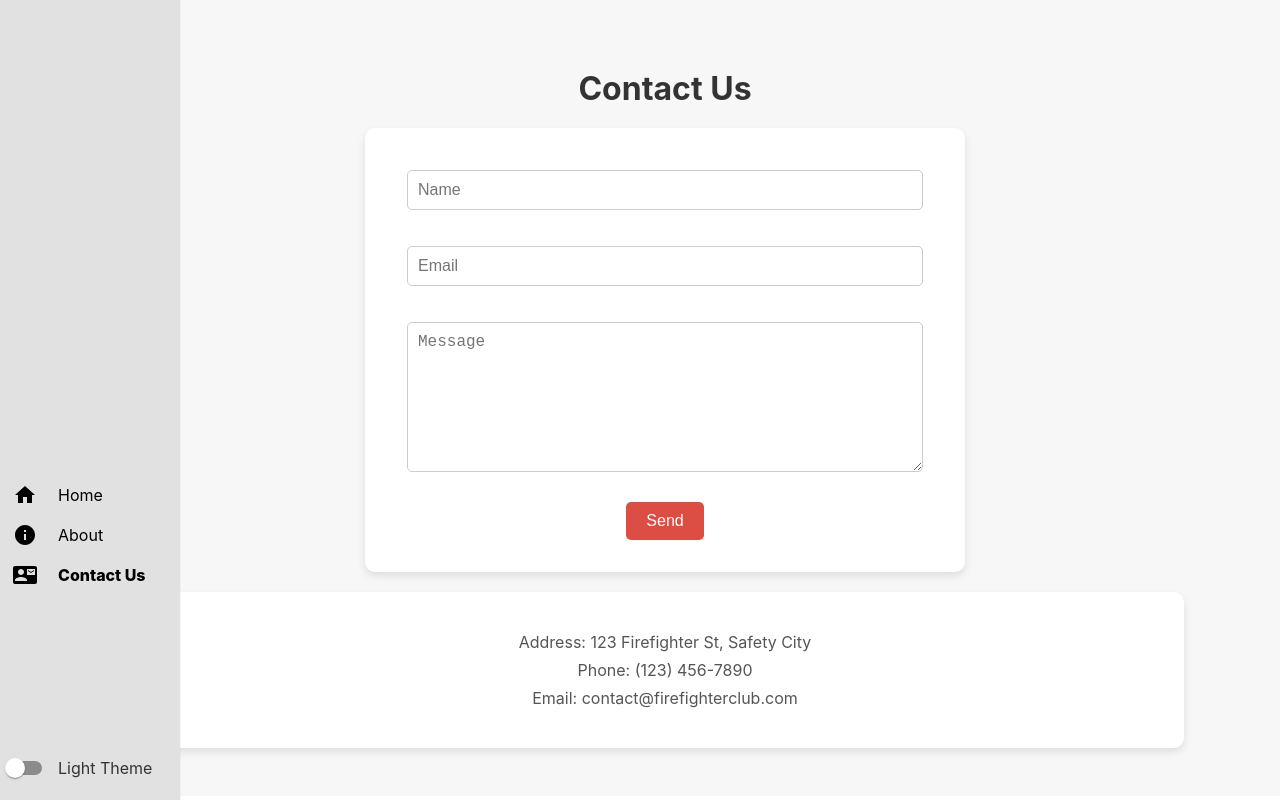
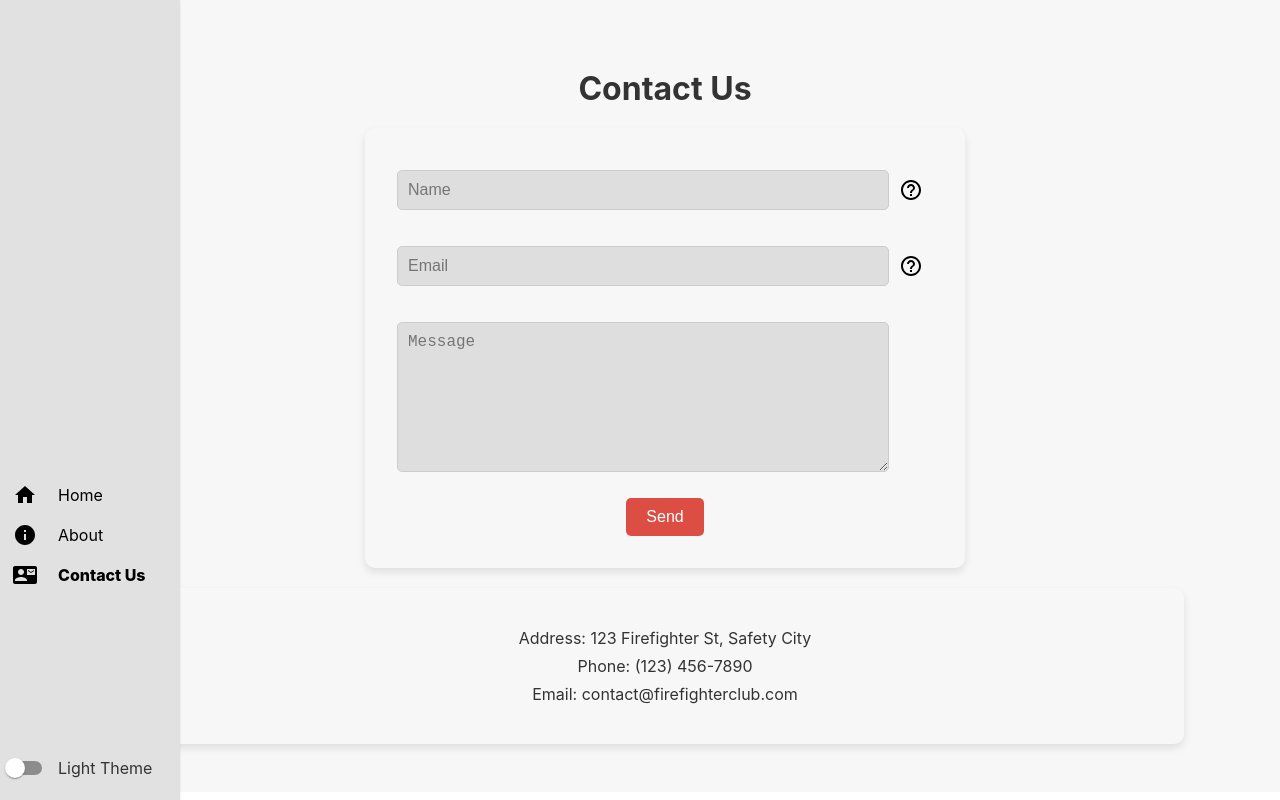
Before and after one commit to UCSC-practicals-22001451/rad-assignment-1, a React (Create React App) app: page /contact in a window 1280 px wide. Built offline with nearby package versions, Linux system fonts and the light colour scheme.

Commit message:
feat: add form validation and tooltips

```diff
--- a/src/pages/Contact/ContactPage.css
+++ b/src/pages/Contact/ContactPage.css
@@ -12,7 +12,7 @@
 .contact form {
   max-width: 600px;
   margin: auto;
-  background-color: #fff;
+  background-color: var(--background-color);
   padding: 2rem;
   border-radius: 10px;
   box-shadow: 0 4px 8px var(--shadow-color);
@@ -20,23 +20,39 @@
 
 .form-group {
   margin-bottom: 1rem;
+  display: flex;
+  align-items: center;
+  gap: 10px;
+}
+
+.icon-placeholder {
+  display: flex;
+  align-items: center;
+  justify-content: center;
+  width: 24px;
+  height: 24px;
+}
+
+.placeholder-icon {
+  color: var(--placeholder-color);
 }
 
 .contact input,
 .contact textarea {
-  width: calc(100% - 20px);
+  width: calc(100% - 44px); /* Adjusted to make room for the icon */
   padding: 10px;
   margin: 10px 0;
   font-size: 16px;
   border: 1px solid var(--input-border-color);
   border-radius: 5px;
-  transition: border-color 0.3s;
+  background-color: var(--shadow-color);
+  color: var(--text-color);
 }
 
 .contact input:focus,
 .contact textarea:focus {
-  border-color: var(--primary-color);
-  outline: none;
+  border-color: var(--shadow-color);
+  outline: 2px solid var(--text-color);
 }
 
 .contact textarea {
@@ -61,7 +77,7 @@
 
 .contact-info {
   margin-top: 20px;
-  background-color: #fff;
+  background-color: var(--background-color);
   padding: 2rem;
   border-radius: 10px;
   box-shadow: 0 4px 8px var(--shadow-color);
@@ -69,7 +85,7 @@
 
 .contact-info p {
   margin: 0.5rem 0;
-  color: var(--info-color);
+  color: var(--text-color);
 }
 
 @media (max-width: 768px) {
--- a/src/pages/Contact/ContactPage.js
+++ b/src/pages/Contact/ContactPage.js
@@ -1,6 +1,10 @@
 import React, { useState } from "react";
 import "./ContactPage.css";
 import { useUser } from "../../context/UserContext";
+import CheckCircleOutlineIcon from "@mui/icons-material/CheckCircleOutline"; // Tick icon
+import CancelIcon from "@mui/icons-material/Cancel"; // Cross icon
+import HelpOutlineIcon from "@mui/icons-material/HelpOutline"; // Placeholder icon
+import Tooltip from "@mui/material/Tooltip"; // Tooltip component
 
 function ContactUsPage() {
   const { userDetails } = useUser();
@@ -9,14 +13,38 @@ function ContactUsPage() {
     email: "",
     message: "",
   });
+  const [validation, setValidation] = useState({
+    name: null,
+    email: null,
+  });
+
+  const validateEmail = (email) => {
+    const re = /^[^\s@]+@[^\s@]+\.[^\s@]+$/;
+    return re.test(email.toLowerCase());
+  };
 
   const handleChange = (e) => {
     const { name, value } = e.target;
     setFormData({ ...formData, [name]: value });
+
+    // Validation logic
+    if (name === "name") {
+      // Check for absence of numbers in the name
+      const isValidName = value.length === 0 ? null : !/\d/.test(value);
+      setValidation({ ...validation, name: isValidName });
+    } else if (name === "email") {
+      const isValidEmail = value.length === 0 ? null : validateEmail(value);
+      setValidation({ ...validation, email: isValidEmail });
+    }
   };
 
   const handleSubmit = (e) => {
     e.preventDefault();
+    if (validation.name === false || validation.email === false) {
+      alert("Please correct the validation errors.");
+    } else {
+      alert("Successfully submitted!");
+    }
     console.log(formData);
   };
 
@@ -33,6 +61,17 @@ function ContactUsPage() {
             onChange={handleChange}
             required
           />
+          <div className="icon-placeholder">
+            {validation.name === null ? (
+              <Tooltip title="Enter your full name without numbers">
+                <HelpOutlineIcon className="placeholder-icon" />
+              </Tooltip>
+            ) : validation.name ? (
+              <CheckCircleOutlineIcon />
+            ) : (
+              <CancelIcon />
+            )}
+          </div>
         </div>
         <div className="form-group">
           <input
@@ -43,6 +82,17 @@ function ContactUsPage() {
             onChange={handleChange}
             required
           />
+          <div className="icon-placeholder">
+            {validation.email === null ? (
+              <Tooltip title="Enter a valid email address">
+                <HelpOutlineIcon className="placeholder-icon" />
+              </Tooltip>
+            ) : validation.email ? (
+              <CheckCircleOutlineIcon />
+            ) : (
+              <CancelIcon />
+            )}
+          </div>
         </div>
         <div className="form-group">
           <textarea
```
